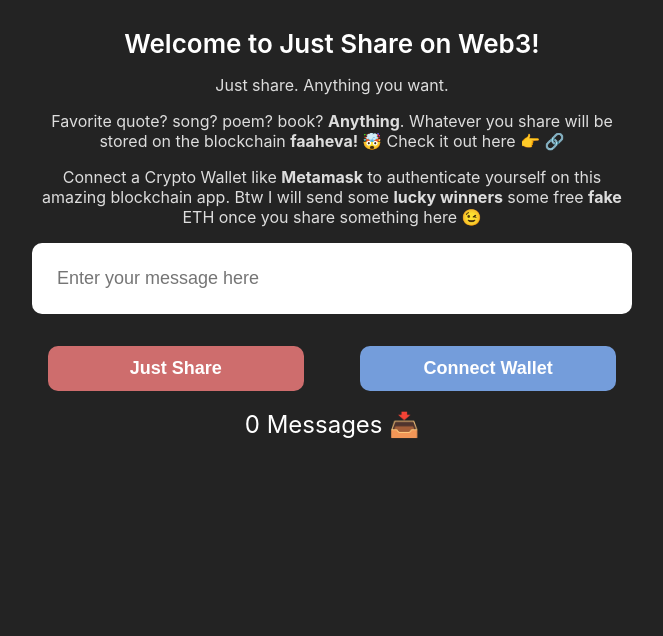
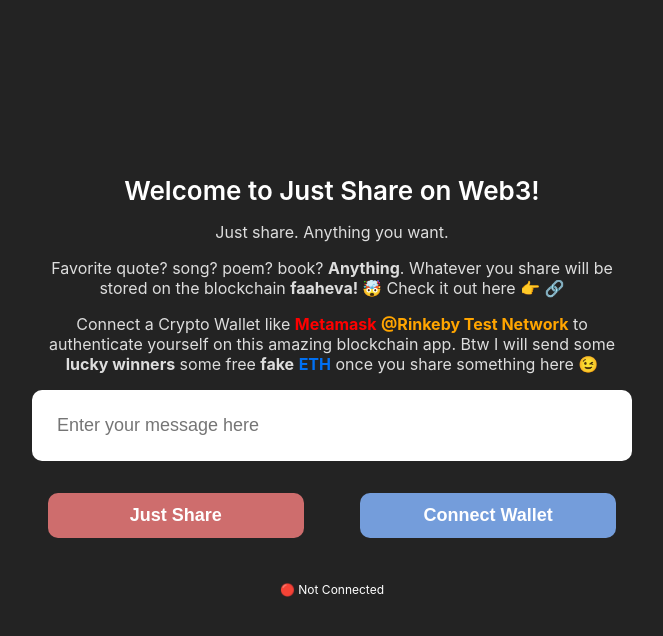
Before and after one commit to tapabratadey/Just-Share, a Next.js app: page / in a window 1280 px wide. Shown: the top 636 px of the page, without its empty margins (308-971 px from the left). Built offline with nearby package versions, Linux system fonts and the light colour scheme.

Commit message:
Clean up UI

```diff
--- a/pages/index.js
+++ b/pages/index.js
@@ -15,9 +15,10 @@ export default function Home() {
 	const [countWaves, setCountWaves] = useState(0);
 	const [allWaves, setAllWaves] = useState([]);
 	const message = useRef(null);
+	const [isConnected, setIsConnected] = useState(false);
 
 	const getAllWaves = async () => {
-		console.log(window.provider);
+		// console.log(window.provider);
 		const provider = new ethers.providers.Web3Provider(window.ethereum);
 		const signer = provider.getSigner();
 		const wavePortalContract = new ethers.Contract(
@@ -44,14 +45,17 @@ export default function Home() {
 		waves.forEach((wave) => {
 			if (
 				wave.message == '🐞 testing 3 🤞' ||
-				wave.message == 'testing 2 🤖'
+				wave.message == 'testing 2 🤖' ||
+				wave.message == 'Hello!' ||
+				wave.message == 'check' ||
+				wave.message == 'yolo'
 			) {
 				// console.log(wave.message);
 				next;
 			} else {
 				wavesCleaned.push({
 					address: wave.waver,
-					timestamp: new Date(wave.timestamp * 1000).toLocaleString(),
+					timestamp: new Date(wave.timestamp * 1000),
 					message: wave.message,
 				});
 			}
@@ -70,7 +74,6 @@ export default function Home() {
 		} else {
 			// Now check if we are connected to the ethereum network
 			// console.log('We have the ethereum object', ethereum);
-		}
 			// Check if we are authorized to access the user's wallet
 			ethereum.request({ method: 'eth_accounts' }).then((accounts) => {
 				// We could have multiple accounts. Check for one.
@@ -82,17 +85,20 @@ export default function Home() {
 					// Store the users public wallet address for later!
 					setCurrentAccount(account);
 					getAllWaves();
+					setIsConnected(true);
 				} else {
 					console.log('No authorized accounts found');
 				}
 			});
+		}
 	};
 
 	const connectWallet = () => {
 		const { ethereum } = window;
 		if (!ethereum) {
-			alert('Get metamask!');
-		}
+			alert('Please install MetaMask and log in to your browser');
+			window.location.href = 'https://metamask.io/download.html';
+		} else {
 			ethereum
 				.request({ method: 'eth_requestAccounts' })
 				.then((accounts) => {
@@ -102,6 +108,7 @@ export default function Home() {
 				.catch((err) => {
 					console.log('Error', err);
 				});
+		}
 	};
 
 	const wave = async (message) => {
@@ -131,7 +138,6 @@ export default function Home() {
 
 	const handleWave = async (event) => {
 		event.preventDefault();
-		// console.log(message.current.value);
 		wave(message.current.value, { gasLimit: 300000 });
 	};
 
@@ -154,8 +160,6 @@ export default function Home() {
 				<div className={styles.header}>
 					Welcome to Just Share on Web3!
 				</div>
-				{/* <br /> */}
-				{/* <div className={styles.header}></div> */}
 
 				<div className={styles.bio}>Just share. Anything you want.</div>
 
@@ -168,10 +172,17 @@ export default function Home() {
 					</a>
 				</div>
 				<div className={styles.bio}>
-					Connect a Crypto Wallet like <b>Metamask</b> to authenticate
-					yourself on this amazing blockchain app. Btw I will send
-					some <b> lucky winners</b> some free <b>fake</b> ETH once
-					you share something here 😉
+					Connect a Crypto Wallet like{' '}
+					<b>
+						<a style={{ color: 'red' }} href="https://metamask.io/">
+							Metamask
+						</a>
+					</b>{' '}
+					<b style={{ color: 'orange' }}>@Rinkeby Test Network</b> to
+					authenticate yourself on this amazing blockchain app. Btw I
+					will send some <b> lucky winners</b> some free <b>fake</b>{' '}
+					<b style={{ color: '#0070f3' }}>ETH</b> once you share
+					something here 😉
 				</div>
 				<input
 					className={styles.TextField}
@@ -180,18 +191,26 @@ export default function Home() {
 				></input>
 				<form onSubmit={handleWave}>
 					<div className={styles.grid}>
-						<button className={styles.waveButton} type="submit">
+						<button
+							className={styles.waveButton}
+							type="submit"
+							disabled={!isConnected}
+						>
 							Just Share
 						</button>
 						<button
 							className={styles.connectWallet}
 							onClick={connectWallet}
+							type="button"
 						>
 							Connect Wallet
 						</button>
 					</div>
 				</form>
-				<div className={styles.description}>
+				<div>
+					{isConnected ? (
+						<div>
+							<div className={styles.grid}>
 								{allWaves.length} Messages 📥
 							</div>
 							<div className={styles.box}>
@@ -200,9 +219,12 @@ export default function Home() {
 										return (
 											<div key={index}>
 												<div className={styles.code}>
-										<p>Address: {wave.address}</p>
-										<p>Time: {wave.timestamp.toString()}</p>
-										<p>Message: {wave.message}</p>
+													<p>🔊 {wave.address}</p>
+													<p>
+														⏳{' '}
+														{wave.timestamp.toString()}
+													</p>
+													<p>📥 {wave.message}</p>
 												</div>
 											</div>
 										);
@@ -210,6 +232,16 @@ export default function Home() {
 									.reverse()}
 							</div>
 						</div>
+					) : (
+						<div className={styles.grid}>
+							<p style={{ fontSize: '12px' }}>
+								{' '}
+								🔴 Not Connected
+							</p>
+						</div>
+					)}
+				</div>
+			</div>
 		</div>
 	);
 }
--- a/styles/Home.module.css
+++ b/styles/Home.module.css
@@ -68,7 +68,7 @@
 	border-style: solid;
 	margin-top: 10px;
 	padding: 0.75rem;
-	font-size: 1.1rem;
+	font-size: 0.8rem;
 	font-family: Menlo, Monaco, Lucida Console, Liberation Mono,
 		DejaVu Sans Mono, Bitstream Vera Sans Mono, Courier New, monospace;
 }
@@ -172,6 +172,8 @@
 	border-radius: 10px;
 	outline: none;
 	font-size: large;
+	/* background-color: #646464;
+	color: white; */
 }
 
 .connectWallet {
@@ -210,6 +212,7 @@
 	border-radius: 15px;
 	margin-top: 10px;
 	overflow: auto;
+	font-size: 20px;
 }
 
 /* width */
@@ -228,3 +231,10 @@
 	background: rgb(54, 54, 54);
 	border-radius: 50px;
 }
+
+.box:hover,
+.box:focus,
+.box:active {
+	color: #0092f3;
+	border-color: #0070f3;
+}
```
Also changed, not shown: assets/justshare.png (added), 1 other file (tests, documents, lock files or other folders). Lines whose indentation alone changed are shown as unchanged.
